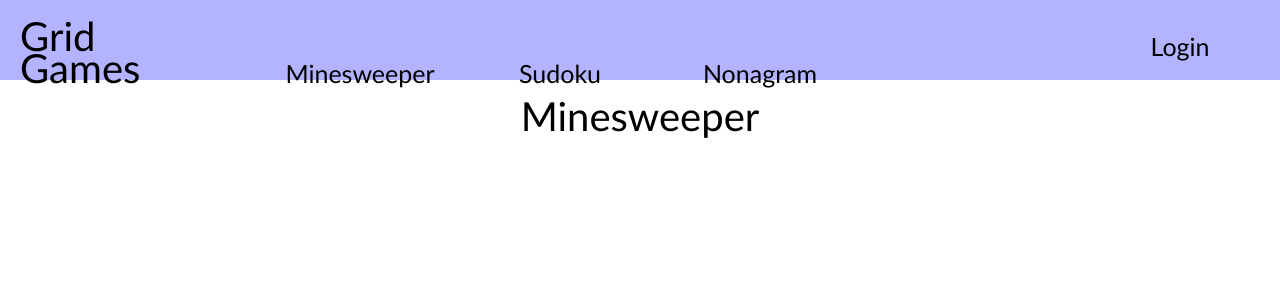
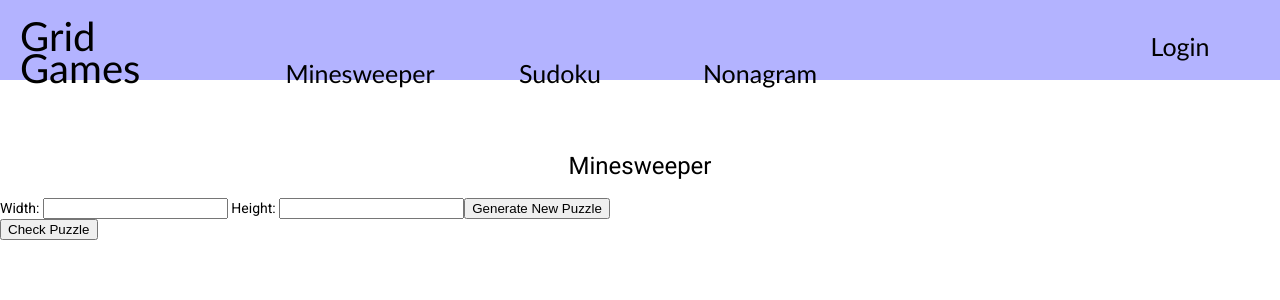
Before and after one commit to MyaDavis5753/Team-Software-Project-K, an Angular app: page /minesweeper in a window 1280 px wide. Shown: the top 300 px of the page. Built offline with nearby package versions, Linux system fonts and the light colour scheme.

Commit message:
Basic template with grid

```diff
--- a/src/app/minesweeper/minesweeper.component.css
+++ b/src/app/minesweeper/minesweeper.component.css
@@ -1,8 +1,29 @@
+.title {
+    text-align: center;
+    margin-top: 70px;
+}
 
+.cell {
+    width: 50px;
+    height: 50px;
+    padding: 0px;
+    margin: 0px;
+}
 
-.title{
-    font-size: 40px;
-    font-family: 'Gill Sans', 'Gill Sans MT', Calibri, 'Trebuchet MS', sans-serif;
-    text-align: center;
-    margin-top: 20px;
+.correctSolution {
+    color: green;
 }
+
+.incorrectSolution {
+    color: red;
+}
+
+.filled {
+    background-color: black;
+    color: white;
+}
+
+.empty {
+    background-color: white;
+    color: black;
+}
--- a/src/app/minesweeper/minesweeper.component.html
+++ b/src/app/minesweeper/minesweeper.component.html
@@ -1,6 +1,30 @@
-<head>
-	<title>{{title}}</title>
+<h1 class="title">Minesweeper</h1>
 
-</head>
-
-<h1 class="title">{{title}}</h1>
+<form (submit)="generatePuzzle(width, height)">
+	<label>
+		Width:
+		<input type="number" name="nWidth" [(ngModel)]="width" step="1" max="20" ng-pattern="integerval" required />
+	</label>
+	<label>
+		Height:
+		<input type="number" name="nHeight" [(ngModel)]="height" step="1" max="20" ng-pattern="integerval" required />
+	</label>
+	<button>Generate New Puzzle</button>
+</form>
+<button (click)="validate()">Check Puzzle</button>
+<p class="correctSolution" *ngIf="solved == 2">Correct!</p>
+<p class="incorrectSolution" *ngIf="solved == 1">There are mistakes in the puzzle</p>
+<main>
+	<table style="float: left" id='game' *ngIf="squares">
+		<tbody>
+			<tr *ngFor="let row of squares; let r = index">
+				<td *ngFor="let cell of row; let c = index"
+					(click)="onLClick(r, c)"
+					(contextmenu)="onRClick($event, r, c)">
+					<button class="cell empty" *ngIf="cell == 0">0</button>
+					<button class="cell filled" *ngIf="cell == 1">1</button>
+				</td>
+			</tr>
+		</tbody>
+	</table>
+</main>
--- a/src/app/minesweeper/minesweeper.component.ts
+++ b/src/app/minesweeper/minesweeper.component.ts
@@ -1,17 +1,76 @@
 import { Component, OnInit } from '@angular/core';
 
 @Component({
-  selector: 'app-minesweeper',
-  templateUrl: './minesweeper.component.html',
-  styleUrls: ['./minesweeper.component.css', '../app.component.css']
+    selector: 'app-minesweeper',
+    templateUrl: './minesweeper.component.html',
+    styleUrls: ['./minesweeper.component.css', '../app.component.css']
 })
 export class MinesweeperComponent implements OnInit {
+    width!: number;
+    height!: number;
+    squares!: number[][]; // 0: empty, 1: filled
+    solved!: number; // 0: no solution submitted, 1: solution incorrect, 2: solution correct
+    solution!: number[][];
 
-title = 'Minesweeper';
+    constructor() {
+    }
 
-  constructor() { }
+    ngOnInit() {
+    }
 
-  ngOnInit(): void {
-  }
+    // initializes the grid to be all 0 (empty)
+    generatePuzzle(width: number, height: number) {
+
+        this.solution = [
+            [1, 1, 1, 1, 1],
+            [1, 0, 1, 0, 1],
+            [1, 1, 0, 1, 1],
+            [1, 1, 1, 1, 1],
+            [1, 1, 1, 1, 1],
+            [1, 0, 0, 0, 1]
+        ];
+
+        this.width = width;
+        this.height = height;
+        this.squares = [];
+        for (var i: number = 0; i < this.height; i++) {
+            this.squares[i] = [];
+            for (var j: number = 0; j < this.width; j++) {
+                this.squares[i][j] = 0;
+            }
+        }
+    }
+
+    // updates the cell when left clicked
+    onLClick(row: number, col: number) {
+        if (this.squares[row][col] == 1) { // if filled, turn empty
+            this.squares[row][col] = 0;
+        } else { // otherwise, turn filled
+            this.squares[row][col] = 1;
+        }
+    }
+
+    // updates the cell when right clicked
+    onRClick(event: Event, row: number, col: number) {
+        event.preventDefault();
+        if (this.squares[row][col] == 0) { // if empty, turn filled
+            this.squares[row][col] = 1;
+        } else { // otherwise, turn empty
+            this.squares[row][col] = 0;
+        }
+    }
+
+    // checks if the solution submitted is valid, marks solved as 2 if correct or 1 if incorrect
+    // sets valid[r] or valid[c] as false if the row or column respectively contains an incorrect cell
+    validate() {
+        this.solved = 2;
+        for (var i: number = 0; i < this.height; i++) {
+            for (var j: number = 0; j < this.width; j++) {
+                if (this.solution[i][j] != this.squares[i][j]) {
+                    this.solved = 1;
+                }
+            }
+        }
+    }
 
 }
```
